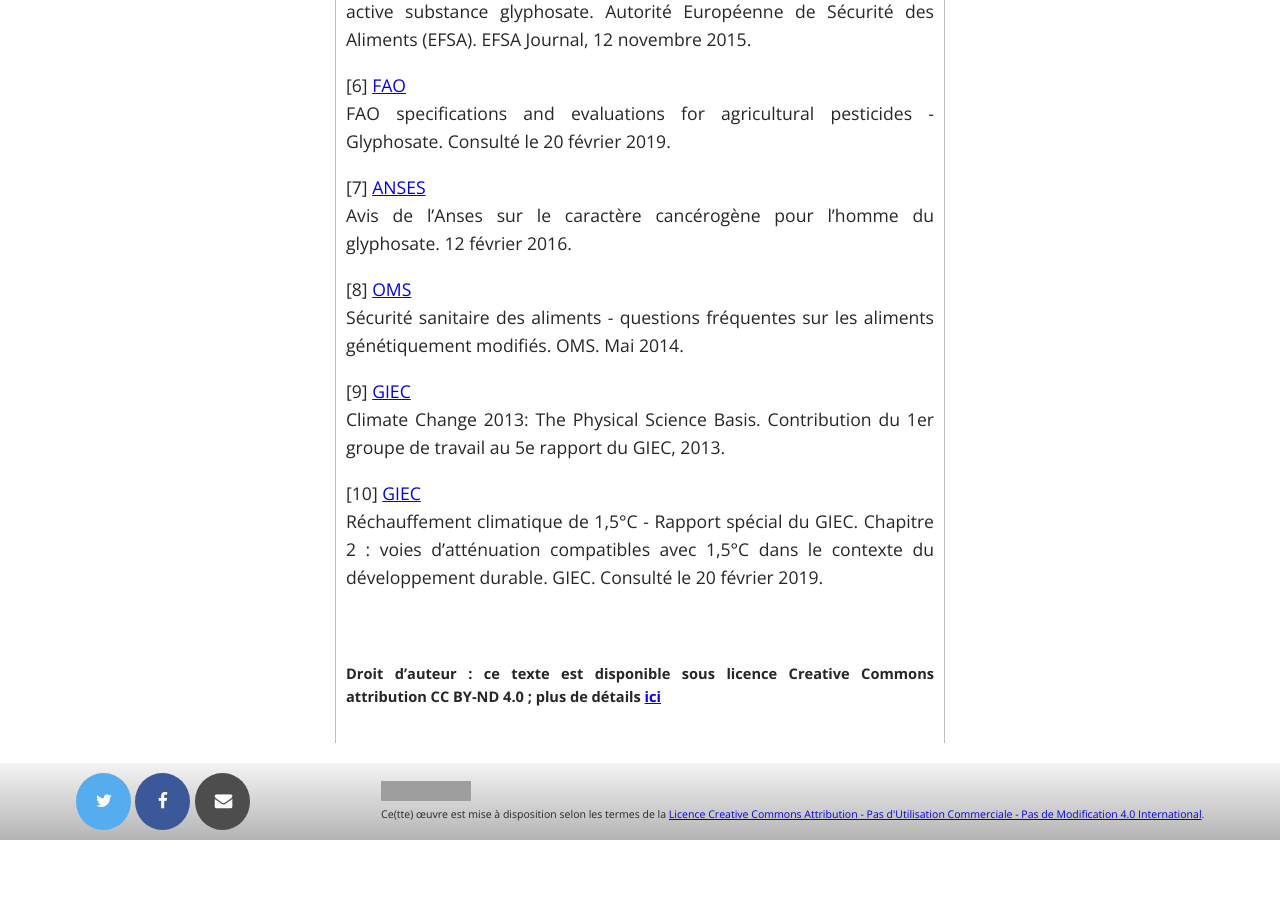
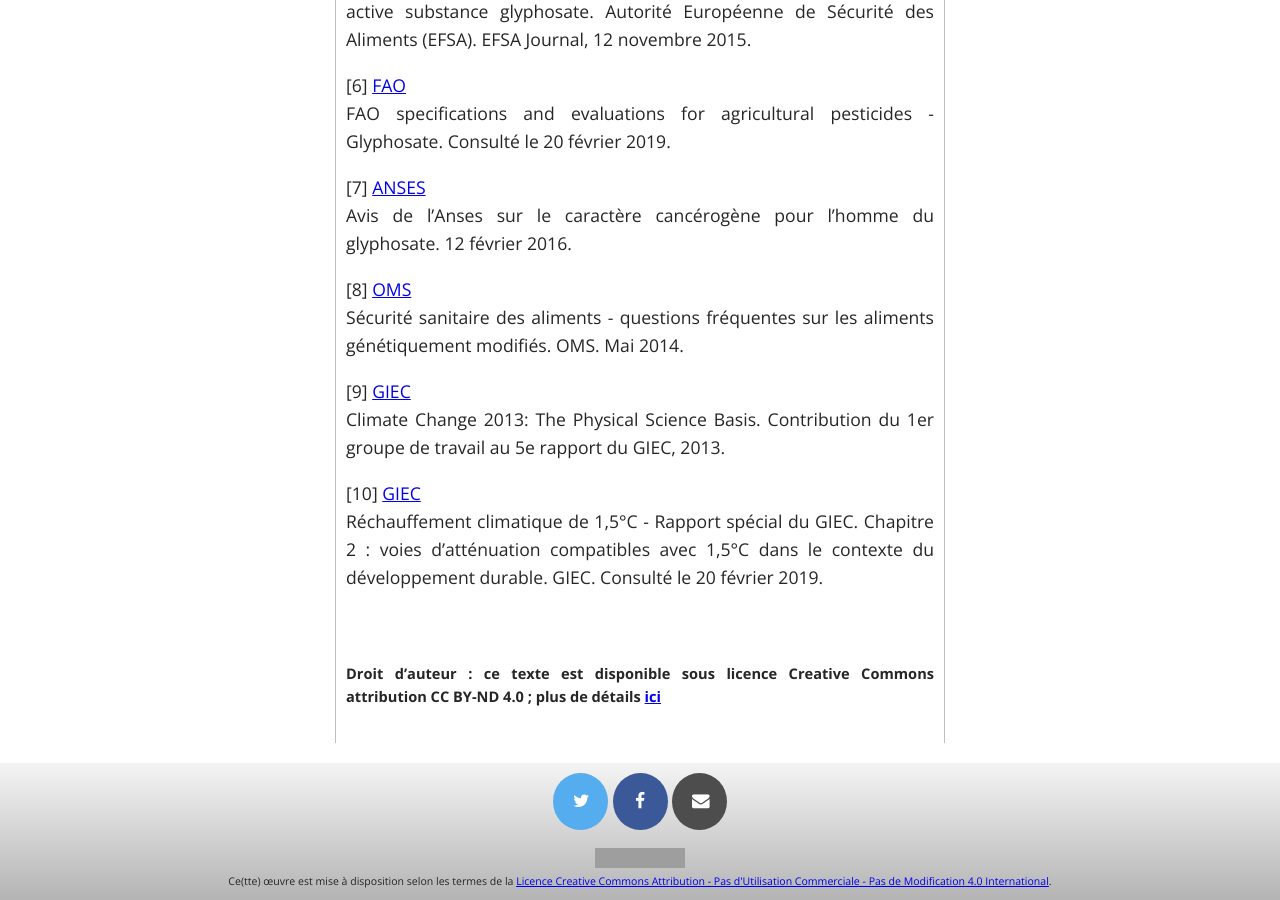
Before and after one commit to nofakescience/nofakescience.github.io, a Jekyll site: the page built from pages/tribune.md, in a window 1280 px wide and 900 px high, scrolled down 3095 px. Built offline with Jekyll 4.4.1, drawn with Linux system fonts in a browser that asks for light colours; nearby versions of some CDN libraries; some web fonts are replaced; comment, search, counter and statistics services are not loaded; before the commit the page ends 3935 px from its top, so only the background shows below that; grey boxes are pictures that could not be loaded.

Commit message:
fix footer

```diff
--- a/_sass/_footer.scss
+++ b/_sass/_footer.scss
@@ -9,6 +9,7 @@ footer {
 	justify-content: space-around;
 	align-items: center;
 	flex-wrap: wrap;
+	flex-direction: column;
 
 	div#contact {
 		display: flex;
@@ -19,5 +20,7 @@ footer {
 
 	div#legal {
 		font-size: 0.6em;
+		text-align: center;
+    margin-top: 2vh;
 	}
 }
```
